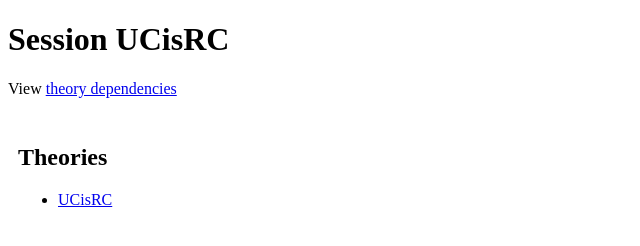
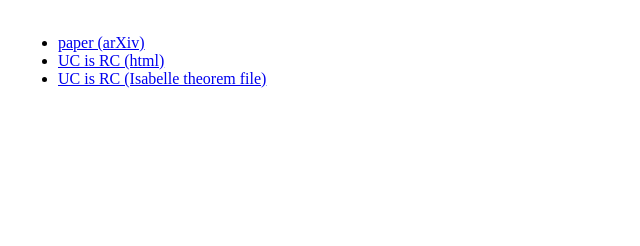
Before and after one commit to uc-is-sc/uc-is-sc.github.io, a plain HTML site: page index.html in a window 1280 px wide. Shown: the whole page, without its empty margins (0-640 px from the left). Drawn offline with Linux system fonts and the light colour scheme.

Commit message:
update index.html

```diff
--- a/index.html
+++ b/index.html
@@ -3,23 +3,18 @@
 <html xmlns="http://www.w3.org/1999/xhtml">
 
 <head><meta http-equiv="Content-Type" content="text/html; charset=utf-8"/><link rel="stylesheet" type="text/css" href="isabelle.css"/>
-<title>Session UCisRC (Isabelle2021-1)</title>
+<title>UC is RC</title>
 </head>
 
 
 <body>
-<div class="head">
-<h1>Session UCisRC</h1>
-
-<p>View <a href="session_graph.pdf">theory dependencies</a></p>
-</div>
 
 <div class="contents">
-<h2>Theories</h2>
-
-<ul>
-<li><a href="UCisRC.html">UCisRC</a></li>
-</ul>
+    <ul>
+        <li><a href="https://arxiv.org/abs/1910.08634">paper (arXiv)</a></li>
+        <li><a href="UCisRC.html">UC is RC (html)</a></li>
+        <li><a href="UCisRC.thy">UC is RC (Isabelle theorem file)</a></li>
+    </ul>
 </div>
 </body>
 
```
